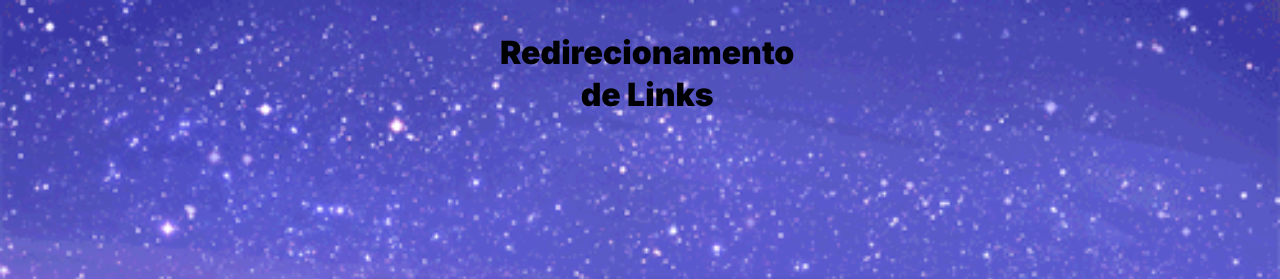
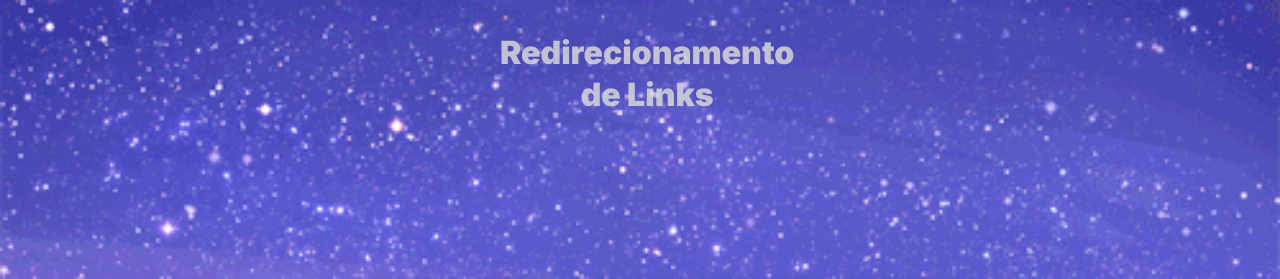
Before and after one commit to PatrickEN-dev/Project-C.O.R, a plain HTML site: page index.html in a window 1280 px wide. Shown: the top 279 px of the page. Drawn offline with Linux system fonts and the light colour scheme.

Commit message:
the letter colors has been changed

```diff
--- a/board.css
+++ b/board.css
@@ -27,6 +27,7 @@ header {
 }
 
 header div {
+    color: rgba(218, 218, 218, 0.829);
     text-align: center;
     width: 280px;
     margin: auto;
```
